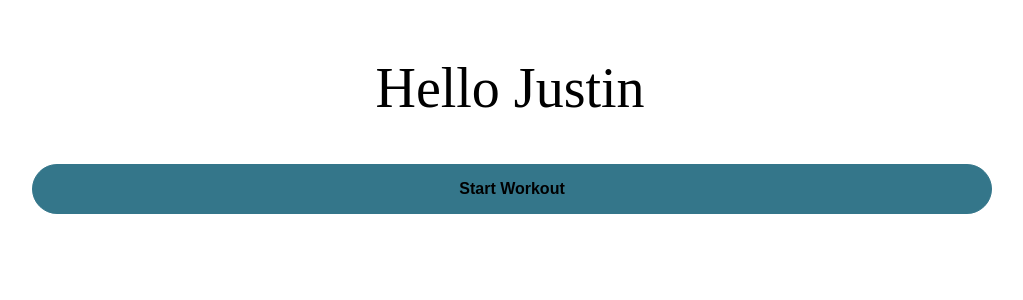
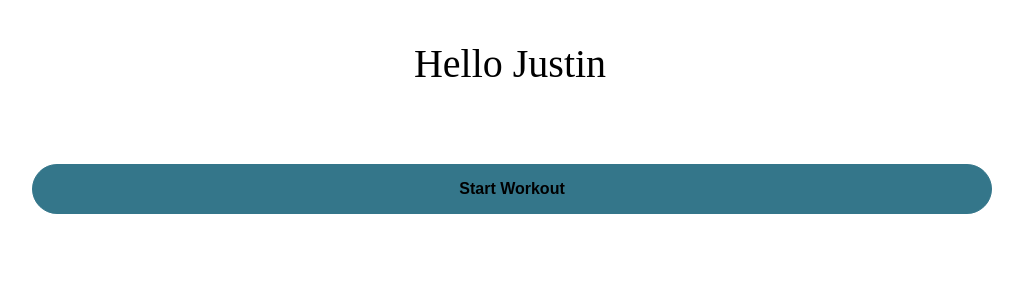
Before and after one commit to jyoung4242/exercise-app, a Next.js app: page / in a window 1280 px wide. Shown: the top 300 px of the page, without its empty margins (130-1153 px from the left). Built offline with nearby package versions, Linux system fonts and the light colour scheme.

Commit message:
header/option style update

```diff
--- a/app/globals.css
+++ b/app/globals.css
@@ -26,7 +26,7 @@ body {
 }
 
 header {
-  font-size: 3.5rem;
+  font-size: 2.5rem;
   width: 100%;
   text-align: center;
   margin-top: 1em;
@@ -51,7 +51,7 @@ select {
   transform: translateX(-50%);
 }
 
-options {
+option {
   font-size: 1.5rem;
   width: 60%;
   text-align: center;
```
